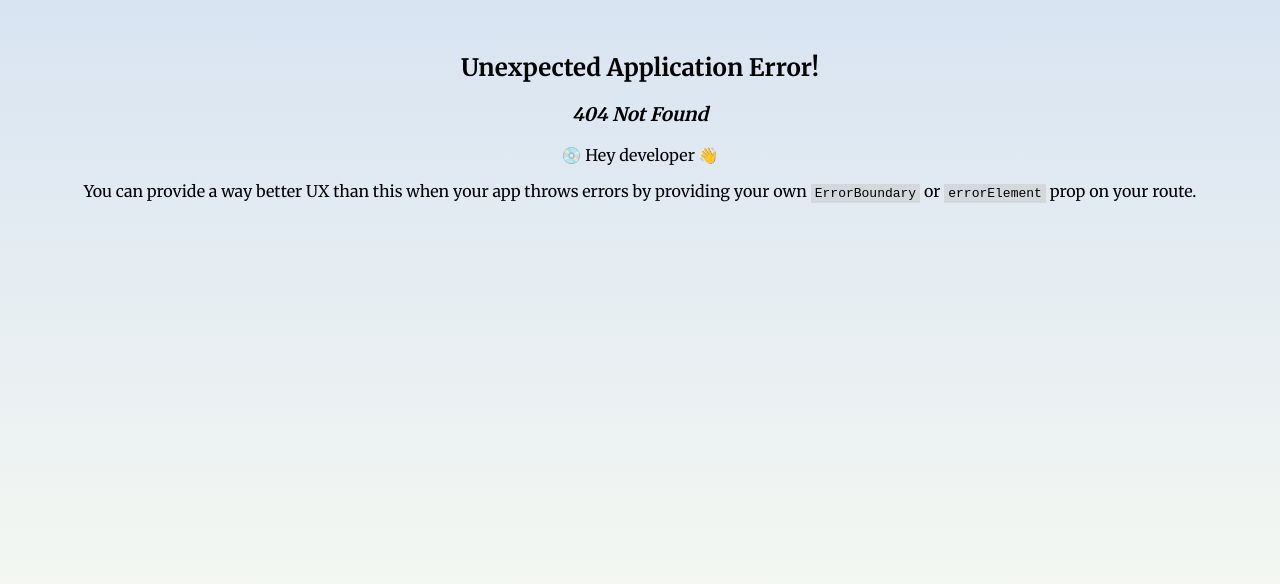
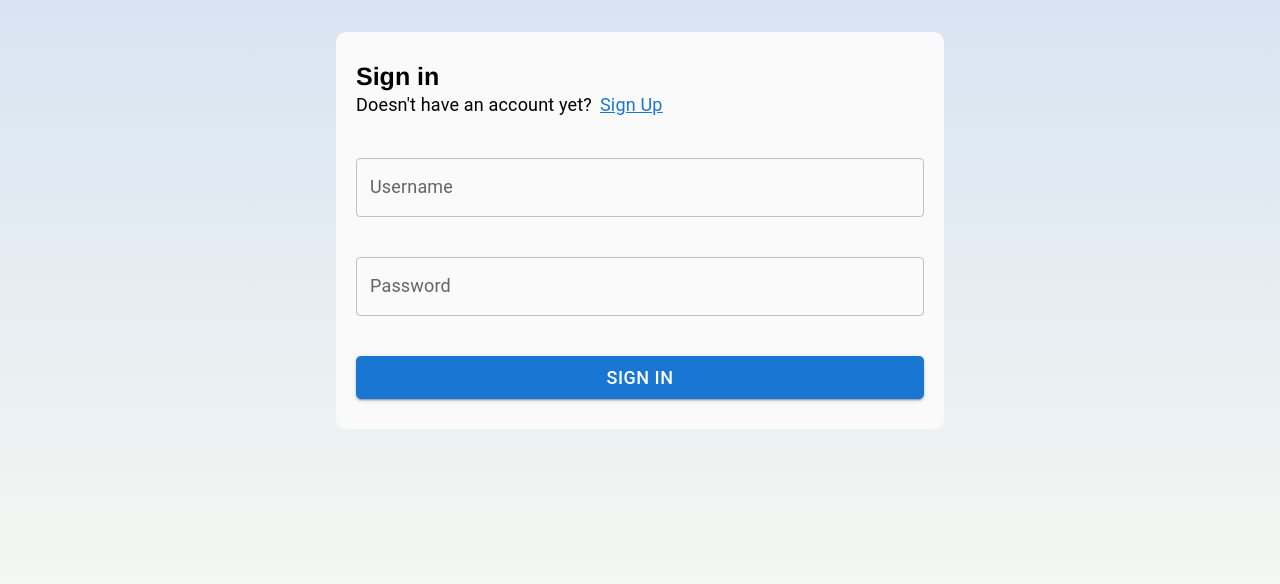
Before and after one commit to DennieDan/movie-frontend, a React (Vite) app: page /login in a window 1280 px wide. Before the commit this address had no page. Shown: the top 584 px of the page. Built offline with nearby package versions, Linux system fonts and the light colour scheme.

Commit message:
add: login form
using react hook form, not integrated to login api

```diff
--- a/package.json
+++ b/package.json
@@ -18,11 +18,13 @@
     "@reduxjs/toolkit": "^2.0.1",
     "react": "^18.2.0",
     "react-dom": "^18.2.0",
+    "react-hook-form": "^7.49.3",
     "react-redux": "^9.0.4",
     "react-router-dom": "^6.21.1",
     "zod": "^3.22.4"
   },
   "devDependencies": {
+    "@hookform/devtools": "^4.3.1",
     "@types/react": "^18.2.43",
     "@types/react-dom": "^18.2.17",
     "@typescript-eslint/eslint-plugin": "^6.14.0",
--- a/src/App.tsx
+++ b/src/App.tsx
@@ -2,14 +2,80 @@ import { RouterProvider, createBrowserRouter } from "react-router-dom";
 import Root from "./pages/Root.tsx";
 import PostDetailPage from "./pages/PostDetailPage.tsx";
 import HomePage from "./pages/HomePage.tsx";
+import { Badge, Stack, Button } from "@mui/material";
+import MainHeader from "./components/Navigation/MainHeader.tsx";
+import RouteIcon from "./components/Navigation/RouteIcon.tsx";
+import ProfileTab from "./components/UI/ProfileTab.tsx";
+import HomeRoundedIcon from "@mui/icons-material/HomeRounded";
+import AddCircleRoundedIcon from "@mui/icons-material/AddCircleRounded";
+import NotificationsRoundedIcon from "@mui/icons-material/NotificationsRounded";
+import { FunctionComponent, useState } from "react";
+import LoginPage from "./pages/LoginPage.tsx";
+
+type UserType = "member" | "guest";
+
+const Header: FunctionComponent = () => {
+  const [user, setUser] = useState<UserType>("member");
+  return (
+    <MainHeader>
+      {user === "member" ? (
+        <>
+          <RouteIcon tooltip="Home">
+            <HomeRoundedIcon fontSize="large" />
+          </RouteIcon>
+          <RouteIcon tooltip="Create post">
+            <AddCircleRoundedIcon fontSize="large" />
+          </RouteIcon>
+          <RouteIcon tooltip="Notifications">
+            <Badge badgeContent={4} color="error">
+              <NotificationsRoundedIcon fontSize="large" />
+            </Badge>
+          </RouteIcon>
+          <ProfileTab />
+        </>
+      ) : (
+        <>
+          <Stack direction="row" spacing={2}>
+            <Button variant="outlined" size="large">
+              Sign In
+            </Button>
+            <Button variant="outlined" size="large">
+              Sign Up
+            </Button>
+          </Stack>
+        </>
+      )}
+    </MainHeader>
+  );
+};
 
 const Router = createBrowserRouter([
   {
     path: "/",
     element: <Root />,
     children: [
-      { index: true, element: <HomePage /> },
-      { path: "posts/:id", element: <PostDetailPage /> },
+      {
+        index: true,
+        element: (
+          <>
+            <Header />
+            <HomePage />
+          </>
+        ),
+      },
+      {
+        path: "login",
+        element: <LoginPage />,
+      },
+      {
+        path: "posts/:id",
+        element: (
+          <>
+            <Header />
+            <PostDetailPage />
+          </>
+        ),
+      },
     ],
   },
 ]);
--- /dev/null
+++ b/src/components/UI/MyButton.tsx
@@ -0,0 +1,21 @@
+import { Button, ButtonProps } from "@mui/material";
+
+type MyButtonProps = ButtonProps;
+
+export default function MyButton({ ...props }: MyButtonProps) {
+  const { children, ...otherProps } = props;
+  return (
+    <Button
+      variant="contained"
+      sx={{
+        mt: "10px",
+        fontSize: 18,
+        fontWeight: 500,
+        borderRadius: "5px",
+      }}
+      {...otherProps}
+    >
+      {children}
+    </Button>
+  );
+}
--- /dev/null
+++ b/src/components/UI/MyInput.tsx
@@ -0,0 +1,13 @@
+import { TextField, TextFieldProps } from "@mui/material";
+import { forwardRef } from "react";
+
+type MyInputProps = TextFieldProps;
+
+const MyInput = forwardRef<HTMLInputElement, MyInputProps>(function MyInput(
+  { ...props },
+  ref
+) {
+  return <TextField {...props} fullWidth ref={ref} />;
+});
+
+export default MyInput;
--- a/src/pages/Homepage.tsx
+++ b/src/pages/Homepage.tsx
@@ -43,7 +43,7 @@ export default function Homepage() {
   };
 
   const postContent = (
-    <Box sx={{ backgroundColor: "white", borderRadius: "5px" }}>
+    <Box width="100%" sx={{ backgroundColor: "white", borderRadius: "5px" }}>
       <Stack direction="column">
         <Box
           display="flex"
@@ -82,6 +82,7 @@ export default function Homepage() {
   const content =
     postStatus === "loading" ? (
       <Box
+        width="100%"
         display="flex"
         flexDirection="column"
         alignItems="center"
--- /dev/null
+++ b/src/pages/LoginPage.tsx
@@ -0,0 +1,95 @@
+import { Box, Link, Stack, Typography } from "@mui/material";
+import MyInput from "../components/UI/MyInput";
+import MyButton from "../components/UI/MyButton";
+import { useForm } from "react-hook-form";
+import { DevTool } from "@hookform/devtools";
+import { useRef } from "react";
+
+type LoginFormValues = {
+  username: string;
+  password: string;
+};
+
+export default function LoginPage() {
+  const form = useForm<LoginFormValues>({
+    defaultValues: {
+      username: "",
+      password: "",
+    },
+  });
+
+  const { register, handleSubmit, formState, control } = form;
+  const { errors } = formState;
+  const formObject = useRef<HTMLFormElement>(null);
+
+  function onSubmit(data: LoginFormValues) {
+    console.log(data);
+    formObject.current.reset();
+  }
+
+  return (
+    <Box
+      width="50%"
+      display="flex"
+      flexDirection="column"
+      justifyContent="space-evenly"
+      alignItems="center"
+      sx={{
+        padding: "30px 20px",
+        borderRadius: "10px",
+        backgroundColor: "grey.50",
+        boxShadow: "2px 2px 2px grey.500",
+      }}
+    >
+      <Box
+        width="100%"
+        display="flex"
+        flexDirection="column"
+        justifyContent="flex-start"
+        alignItems="start"
+      >
+        <Typography variant="h3">Sign in</Typography>
+        <Stack direction="row" spacing={1}>
+          <Typography>Doesn't have an account yet?</Typography>
+          <Link href="/signup">
+            <Typography
+              sx={{ color: "primary.main", textDecoration: "underline" }}
+            >
+              Sign Up
+            </Typography>
+          </Link>
+        </Stack>
+        <Box
+          component="form"
+          sx={{ marginTop: "40px", width: "100%" }}
+          display="flex"
+          flexDirection="column"
+          justifyContent="space-between"
+          noValidate
+          onSubmit={handleSubmit(onSubmit)}
+          ref={formObject}
+        >
+          <Stack direction="column" spacing={5}>
+            <MyInput
+              id="login-username"
+              label="Username"
+              {...register("username", { required: "Username is required" })}
+              error={!!errors.username}
+              helperText={errors.username?.message}
+            />
+            <MyInput
+              id="login-password"
+              label="Password"
+              type="password"
+              {...register("password", { required: "Password is required" })}
+              error={!!errors.password}
+              helperText={errors.password?.message}
+            />
+            <MyButton type="submit">SIGN IN</MyButton>
+          </Stack>
+        </Box>
+        <DevTool control={control} />
+      </Box>
+    </Box>
+  );
+}
--- a/src/pages/Root.tsx
+++ b/src/pages/Root.tsx
@@ -1,34 +1,22 @@
-import {
-  Badge,
-  Button,
-  Stack,
-  Theme,
-  ThemeProvider,
-  createTheme,
-} from "@mui/material";
+import { Stack, Theme, ThemeProvider, createTheme } from "@mui/material";
 import { Provider } from "react-redux";
 import { Outlet } from "react-router-dom";
-import MainHeader from "../components/Navigation/MainHeader";
-import RouteIcon from "../components/Navigation/RouteIcon.tsx";
-import ProfileTab from "../components/UI/ProfileTab.tsx";
-import HomeRoundedIcon from "@mui/icons-material/HomeRounded";
-import AddCircleRoundedIcon from "@mui/icons-material/AddCircleRounded";
-import NotificationsRoundedIcon from "@mui/icons-material/NotificationsRounded";
 import { store } from "../store/store.ts";
-import { useState } from "react";
 
 declare module "@mui/styles/defaultTheme" {
   interface DefaultTheme extends Theme {}
 }
 
-type UserType = "member" | "guest";
-
 export default function Root() {
-  const [user, setUser] = useState<UserType>("member");
   const theme: Theme = createTheme({
     typography: {
       button: {
         textTransform: "none",
+      },
+      h3: {
+        fontFamily: "Helvetica",
+        fontSize: 25,
+        fontWeight: 600,
       },
       h4: {
         textAlign: "left",
@@ -53,36 +41,7 @@ export default function Root() {
   return (
     <Provider store={store}>
       <ThemeProvider theme={theme}>
-        <Stack direction="column" spacing={5}>
-          <MainHeader>
-            {user === "member" ? (
-              <>
-                <RouteIcon tooltip="Home">
-                  <HomeRoundedIcon fontSize="large" />
-                </RouteIcon>
-                <RouteIcon tooltip="Create post">
-                  <AddCircleRoundedIcon fontSize="large" />
-                </RouteIcon>
-                <RouteIcon tooltip="Notifications">
-                  <Badge badgeContent={4} color="error">
-                    <NotificationsRoundedIcon fontSize="large" />
-                  </Badge>
-                </RouteIcon>
-                <ProfileTab />
-              </>
-            ) : (
-              <>
-                <Stack direction="row" spacing={2}>
-                  <Button variant="outlined" size="large">
-                    Sign In
-                  </Button>
-                  <Button variant="outlined" size="large">
-                    Sign Up
-                  </Button>
-                </Stack>
-              </>
-            )}
-          </MainHeader>
+        <Stack width="100%" direction="column" spacing={5} alignItems="center">
           <Outlet />
         </Stack>
       </ThemeProvider>
--- a/src/store/posts-slice.ts
+++ b/src/store/posts-slice.ts
@@ -1,5 +1,4 @@
 import { PayloadAction, createSlice, createAsyncThunk } from "@reduxjs/toolkit";
-import { POSTS } from "../dummy-posts.ts";
 import { SearchOptionType, isTopicType } from "../helpers/utils.ts";
 import { get } from "../helpers/http.ts";
 
```
Also changed, not shown: 1 other file (tests, documents, lock files or other folders).
